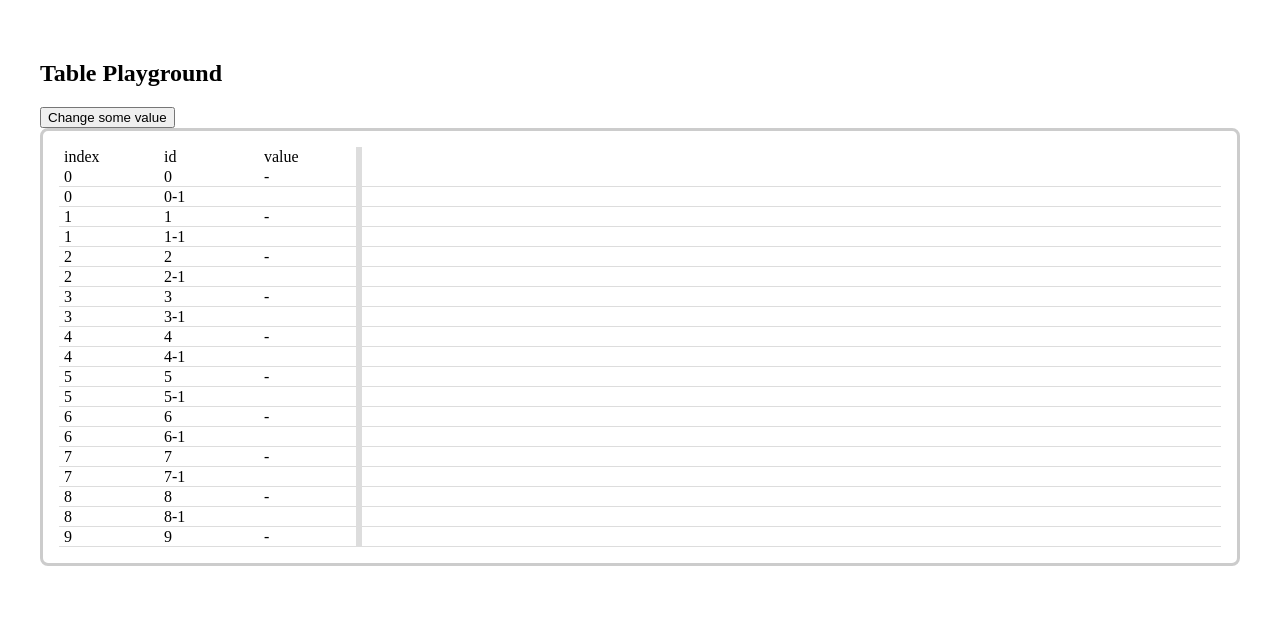
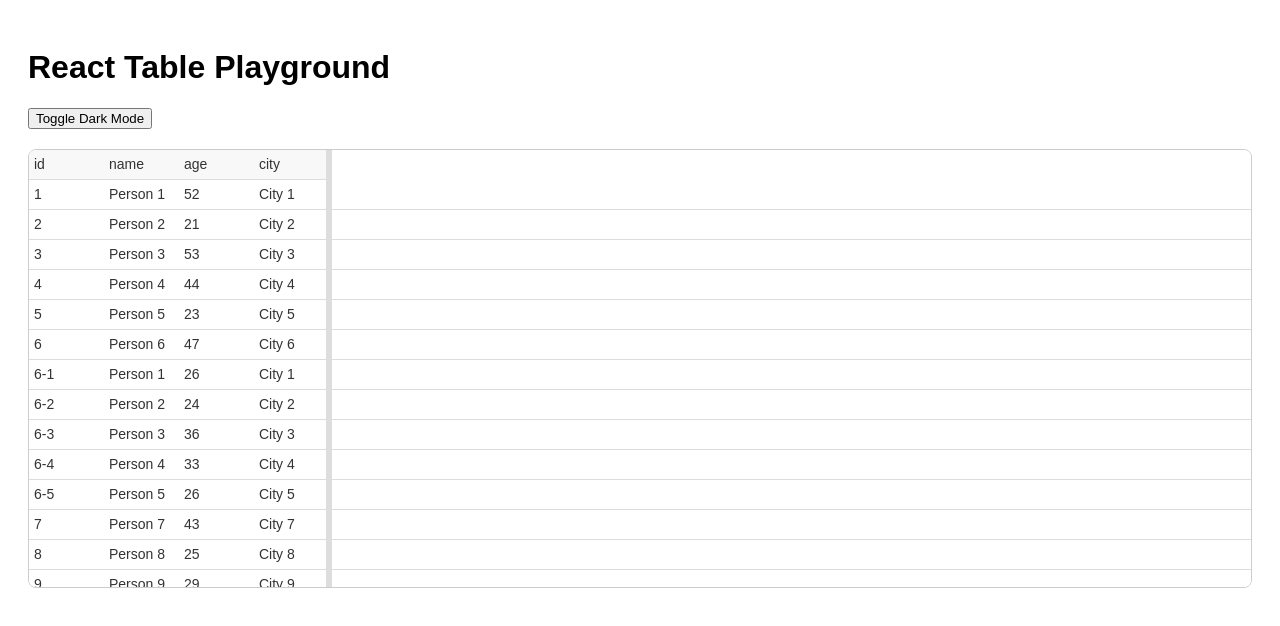
Before and after one commit to toni-erh/react-table-timeline, a React (Vite) app: page / in a window 1280 px wide. Shown: the top 626 px of the page. Built offline with nearby package versions, Linux system fonts and the light colour scheme.

Commit message:
added simple theming  - refactored components  - added css variable based theming  - added documentation

```diff
--- /dev/null
+++ b/src/Playground.css
@@ -0,0 +1,37 @@
+body {
+  font-family: sans-serif;
+  padding: 20px;
+}
+
+.playground-container {
+  height: 70vh;
+  display: flex;
+  flex-direction: column;
+}
+
+.playground-controls {
+  margin-bottom: 20px;
+}
+
+.table-wrapper {
+  flex-grow: 1;
+  border: 1px solid #ccc;
+  border-radius: 8px;
+  overflow: hidden;
+}
+
+/* Dark Theme */
+.dark-theme {
+  --table-bg: #2a2a2a;
+  --table-text-color: #f0f0f0;
+  --table-border-color: #444;
+  --table-header-bg: #333;
+  --table-row-hover-bg: #3c3c3c;
+  --table-skeleton-bg: #3f3f3f;
+  --table-resize-handle-color: #555;
+  --table-resize-handle-active-color: #888;
+}
+
+.dark-theme .table-wrapper {
+  border-color: #444;
+}
--- a/src/Playground.tsx
+++ b/src/Playground.tsx
@@ -1,43 +1,60 @@
-import { useState } from "react";
-import { Table } from "./Table";
+import { useState } from 'react';
+import { Table } from './Table';
+import './Playground.css';
+import type { TableRowBase } from './types/tableTypes';
 
-const testRowCount = 20000
+// Mock Data
+const columns = ['id', 'name', 'age', 'city'];
 
-const columns = ["index", "id", "value"];
-const data = new Array(testRowCount).fill(true);
-const rows = data.map((_, i) => ({ index: i, id: i.toString(), value: '-', children: [{ index: i, id: i.toString() + '-1' }] }))
+// This interface must be compatible with TableRowBase
+interface Person extends TableRowBase {
+  id: string;
+  index: number; // Required by the virtualization logic
+  name: string;
+  age: number;
+  city: string;
+}
+
+const generateData = (count: number, depth: number, parentId: string = ''): Person[] => {
+  const data: Person[] = [];
+  for (let i = 1; i <= count; i++) {
+    const id = parentId !== '' ? parentId + '-' + i.toString() : i.toString();
+    data.push({
+      id,
+      index: i - 1, // Add the index property
+      name: `Person ${i}`,
+      age: Math.floor(Math.random() * 40) + 20,
+      city: `City ${i % 10}`,
+      ...(depth > 0 && i > 1 && i % 5 === 1 ? { children: generateData(5, depth - 1, id) } : {}),
+    });
+  }
+  return data;
+};
+
+const rows = generateData(100, 1);
 
 export default function Playground() {
-  const [loadedRows, setLoadedRows] = useState(
-    rows.slice(0, 10)
-  );
-  // const rows = [
-  //   { index: 0, id: "0", children: [{ index: 0, id: "0-0" }, { index: 1, id: "0-1" }] },
-  //   { index: 1, id: "1", children: [] },
-  //   { index: 2, id: "2", children: [{ index: 0, id: "2-0" }, { index: 1, id: "2-1" }] },
-  //   { index: 3, id: "3", children: [{ index: 0, id: "3-0" }, { index: 1, id: "3-1" }, { index: 2, id: "3-2" }] },
-  //   { index: 4, id: "4", children: [{ index: 0, id: "4-0" }, { index: 1, id: "4-1", children: [{ index: 0, id: "4-1-0" }, { index: 1, id: "4-1-1" }] }, { index: 2, id: "4-2" }, { index: 3, id: "4-3" }, { index: 4, id: "4-4" }] },
-  //   { index: 5, id: "5", children: [{ index: 0, id: "5-0" }, { index: 1, id: "5-1" }, { index: 2, id: "5-2" }] },
-  // ]
-  // React.useEffect(() => console.log("rows", loadedRows), [loadedRows])
+  const [isDark, setIsDark] = useState(false);
+
+  const themeClass = isDark ? 'dark-theme' : '';
 
   return (
-    <div style={{ padding: 32 }}>
-      <h2>Table Playground</h2>
-      <button onClick={() => {
-        setLoadedRows((old) => {
-          old[4].value = 'something';
-          return structuredClone(old)
-        })
-      }}>Change some value</button>
-      <div style={{ padding: 16, border: "3px solid #ccc", borderRadius: 8, height: 400 }}>
-        <Table
-          columns={columns} rows={loadedRows} rowCount={rows.length} rowVirtualizationMargin={0}
-          onRowRangeChange={(requestedRows) => {
-            setLoadedRows(rows.slice(requestedRows.firstFirstLevelIndex, requestedRows.lastFirstLevelIndex + 1))
-          }}
+    <div className={`playground-container ${themeClass}`}>
+      <h1>React Table Playground</h1>
+      <div className="playground-controls">
+        <button onClick={() => setIsDark(!isDark)}>
+          Toggle Dark Mode
+        </button>
+      </div>
+      <div className="table-wrapper">
+        <Table<Person>
+          rows={rows}
+          rowCount={rows.length}
+          columns={columns}
+          lineHeight={30}
+          defaultExpansionDepth={1}
         />
       </div>
     </div>
   );
-}
+};
--- /dev/null
+++ b/src/Table.css
@@ -0,0 +1,74 @@
+:root {
+  --table-bg: #fff;
+  --table-border-color: #ddd;
+  --table-border-width: 1px;
+  --table-text-color: #333;
+  --table-header-bg: #f8f8f8;
+  --table-row-hover-bg: #f1f1f1;
+  --table-skeleton-bg: #e0e0e0;
+  --table-resize-handle-color: #ddd;
+  --table-resize-handle-active-color: #aaa;
+
+  --table-cell-padding: 0 5px;
+  --table-font-family: sans-serif;
+  --table-font-size: 14px;
+}
+
+.table-container {
+  position: relative;
+  height: 100%;
+  font-family: var(--table-font-family);
+  font-size: var(--table-font-size);
+  color: var(--table-text-color);
+  background-color: var(--table-bg);
+}
+
+.table-header {
+  display: flex;
+  align-items: center;
+  background-color: var(--table-header-bg);
+  border-bottom: var(--table-border-width) solid var(--table-border-color);
+  height: var(--table-line-height);
+  box-sizing: border-box;
+}
+
+.table-row {
+  display: flex;
+  align-items: center;
+  border-bottom: var(--table-border-width) solid var(--table-border-color);
+  height: var(--table-line-height);
+  box-sizing: border-box;
+}
+
+.table-row:hover {
+  background-color: var(--table-row-hover-bg);
+}
+
+.table-cell {
+  flex: 1;
+  padding: var(--table-cell-padding);
+}
+
+.skeleton-row {
+  padding: 3px;
+}
+
+.skeleton-row-inner {
+  background-color: var(--table-skeleton-bg);
+  border-radius: 5px;
+}
+
+.resize-handle {
+  position: absolute;
+  top: 0;
+  bottom: 0;
+  width: 6px;
+  cursor: col-resize;
+  background-color: var(--table-resize-handle-color);
+  user-select: none;
+  z-index: 10;
+}
+
+.resize-handle.is-resizing, .resize-handle:hover {
+  background-color: var(--table-resize-handle-active-color);
+}
--- a/src/Table.tsx
+++ b/src/Table.tsx
@@ -1,9 +1,11 @@
-import React from "react";
 import type { TableRowBase, TableProps } from "./types/tableTypes";
-import { isDataRow } from "./utils/virtualizationUtils";
 import { useColumnResize } from "./hooks/useColumnResize";
 import { useTreeExpansion } from "./hooks/useTreeExpansion";
 import { useVirtualization } from "./hooks/useVirtualization";
+import { TableHeader } from './components/TableHeader';
+import { TableBody } from './components/TableBody';
+import { ResizeHandle } from './components/ResizeHandle';
+import './Table.css';
 
 export const Table = <TableRow extends TableRowBase = TableRowBase>({
   columns,
@@ -12,7 +14,9 @@ export const Table = <TableRow extends TableRowBase = TableRowBase>({
   onRowRangeChange,
   lineHeight = 20,
   rowVirtualizationMargin = 5,
-  defaultExpansionDepth
+  defaultExpansionDepth,
+  className,
+  style
 }: TableProps<TableRow>) => {
   // Use table expansion hook for tree functionality
   const {
@@ -37,13 +41,14 @@ export const Table = <TableRow extends TableRowBase = TableRowBase>({
   // Use column resize hook
   const { leftWidth, isResizing, handleMouseDown } = useColumnResize(scrollContainerRef, 300);
 
+  const containerStyle = {
+    ...style,
+    '--table-line-height': `${lineHeight}px`,
+  };
+
   return (
-    <div style={{ height: '100%', position: 'relative' }}>
-      <div style={{ height: `${lineHeight}px`, width: leftWidth, display: 'flex', alignItems: 'center' }}>
-        {columns.map((col) => (
-          <div style={{ flex: 1, padding: '0 5px' }} key={col}>{col}</div>
-        ))}
-      </div>
+    <div className={`table-container ${className || ''}`} style={containerStyle}>
+      <TableHeader columns={columns} leftWidth={leftWidth} />
       <div ref={scrollContainerRef} style={{ overflowY: 'auto', height: `calc(100% - ${lineHeight}px)`, display: 'flex' }}>
         <div style={{
           height: `${(expandedRowCount - firstRenderedIndex) * lineHeight}px`,
@@ -51,23 +56,9 @@ export const Table = <TableRow extends TableRowBase = TableRowBase>({
           width: leftWidth,
           minWidth: 50,
           maxWidth: 800,
-          backgroundImage: `repeating-linear-gradient(to bottom, transparent, transparent ${(lineHeight - 1)}px, #ddd ${(lineHeight - 1)}px, #ddd ${lineHeight}px)`
+          backgroundImage: `repeating-linear-gradient(to bottom, transparent, transparent calc(var(--table-line-height) - var(--table-border-width)), var(--table-border-color) var(--table-border-width), var(--table-border-color) var(--table-line-height))`
         }}>
-          {preparedRows.map((row, index) =>
-            isDataRow(row) ? (
-              <div key={row.id} style={{ height: `${lineHeight}px`, display: 'flex', alignItems: 'center' }}>
-                {columns.map((col) => (
-                  <div key={col} style={{ flex: 1, padding: '0 5px' }}>
-                    {col in row ? (row[col as keyof typeof row] as React.ReactNode) : null}
-                  </div>
-                ))}
-              </div>
-            ) : (
-              <div key={`sceleton_${index}`} style={{ padding: '3px' }}>
-                <div style={{ height: `${lineHeight - 6}px`, backgroundColor: 'lightgrey', borderRadius: 5 }} />
-              </div>
-            )
-          )}
+          <TableBody preparedRows={preparedRows} columns={columns} lineHeight={lineHeight} />
         </div>
         <div
           style={{
@@ -76,25 +67,15 @@ export const Table = <TableRow extends TableRowBase = TableRowBase>({
             width: `calc(100% - ${leftWidth}px)`,
             overflowX: 'auto',
             scrollbarWidth: 'none',
-            backgroundImage: `repeating-linear-gradient(to bottom, transparent, transparent ${(lineHeight - 1)}px, #ddd ${(lineHeight - 1)}px, #ddd ${lineHeight}px)`
+            backgroundImage: `repeating-linear-gradient(to bottom, transparent, transparent calc(var(--table-line-height) - var(--table-border-width)), var(--table-border-color) var(--table-border-width), var(--table-border-color) var(--table-line-height))`
           }}
         >
         </div>
       </div>
-      <div
-        style={{
-          width: 6,
-          cursor: 'col-resize',
-          background: isResizing ? '#aaa' : '#ddd',
-          zIndex: 10,
-          position: 'absolute',
-          left: leftWidth - 3,
-          top: 0,
-          bottom: 0,
-          height: '100%',
-          userSelect: 'none',
-        }}
-        onMouseDown={handleMouseDown}
+      <ResizeHandle
+        isResizing={isResizing}
+        leftWidth={leftWidth}
+        handleMouseDown={handleMouseDown}
       />
     </div>
   );
--- /dev/null
+++ b/src/components/ResizeHandle.tsx
@@ -0,0 +1,19 @@
+import React from 'react';
+
+interface ResizeHandleProps {
+  isResizing: boolean;
+  leftWidth: number;
+  handleMouseDown: (e: React.MouseEvent<HTMLDivElement>) => void;
+}
+
+export const ResizeHandle: React.FC<ResizeHandleProps> = ({ isResizing, leftWidth, handleMouseDown }) => {
+  const className = `resize-handle ${isResizing ? 'is-resizing' : ''}`;
+
+  return (
+    <div
+      className={className}
+      style={{ left: leftWidth - 3, height: '100%' }}
+      onMouseDown={handleMouseDown}
+    />
+  );
+};
--- /dev/null
+++ b/src/components/SkeletonRow.tsx
@@ -0,0 +1,13 @@
+import React from 'react';
+
+interface SkeletonRowProps {
+  lineHeight: number;
+}
+
+export const SkeletonRow: React.FC<SkeletonRowProps> = ({ lineHeight }) => {
+  return (
+    <div className="skeleton-row">
+      <div className="skeleton-row-inner" style={{ height: `${lineHeight - 6}px` }} />
+    </div>
+  );
+};
--- /dev/null
+++ b/src/components/TableBody.tsx
@@ -0,0 +1,25 @@
+
+import { TableRow } from './TableRow';
+import { SkeletonRow } from './SkeletonRow';
+import { isDataRow } from '../utils/virtualizationUtils';
+import type { PreparedRow, TableRowBase } from '../types/tableTypes';
+
+interface TableBodyProps<T extends TableRowBase> {
+  preparedRows: PreparedRow<T>[];
+  columns: string[];
+  lineHeight: number;
+}
+
+export const TableBody = <T extends TableRowBase>({ preparedRows, columns, lineHeight }: TableBodyProps<T>) => {
+  return (
+    <>
+      {preparedRows.map((row, index) =>
+        isDataRow(row) ? (
+          <TableRow key={row.id} row={row} columns={columns} />
+        ) : (
+          <SkeletonRow key={`skeleton_${index}`} lineHeight={lineHeight} />
+        )
+      )}
+    </>
+  );
+};
--- /dev/null
+++ b/src/components/TableCell.tsx
@@ -0,0 +1,13 @@
+import React from 'react';
+
+interface TableCellProps {
+  children: React.ReactNode;
+}
+
+export const TableCell: React.FC<TableCellProps> = ({ children }) => {
+  return (
+    <div className="table-cell">
+      {children}
+    </div>
+  );
+};
--- /dev/null
+++ b/src/components/TableHeader.tsx
@@ -0,0 +1,18 @@
+import React from 'react';
+
+interface TableHeaderProps {
+  columns: string[];
+  leftWidth: number;
+}
+
+export const TableHeader: React.FC<TableHeaderProps> = ({ columns, leftWidth }) => {
+  return (
+    <div className="table-header" style={{ width: leftWidth }}>
+      {columns.map((col) => (
+        <div style={{ flex: 1, padding: '0 5px' }} key={col}>
+          {col}
+        </div>
+      ))}
+    </div>
+  );
+};
--- /dev/null
+++ b/src/components/TableRow.tsx
@@ -0,0 +1,20 @@
+import React from 'react';
+import type { TableRowBase } from '../types/tableTypes';
+import { TableCell } from './TableCell';
+
+interface TableRowProps<T extends TableRowBase> {
+  row: T;
+  columns: string[];
+}
+
+export const TableRow = <T extends TableRowBase>({ row, columns }: TableRowProps<T>) => {
+  return (
+    <div className="table-row">
+      {columns.map((col) => (
+        <TableCell key={col}>
+          {col in row ? (row[col as keyof typeof row] as React.ReactNode) : null}
+        </TableCell>
+      ))}
+    </div>
+  );
+};
--- a/src/types/tableTypes.ts
+++ b/src/types/tableTypes.ts
@@ -7,6 +7,8 @@ export type TableRowBase = {
 export type TableSceletonRow = {
   __sceleton_row: true;
 }
+
+export type PreparedRow<TableRow extends TableRowBase> = TableRow | TableSceletonRow;
 
 export type RowExpansions = {
   [rowId: number]: RowExpansions;
@@ -24,7 +26,7 @@ export type RequestedRows = {
   rowExpansions: RowExpansions;
 }
 
-export interface TableProps<TableRow extends TableRowBase> {
+export interface TableProps<TableRow extends TableRowBase> extends React.HTMLAttributes<HTMLDivElement> {
   columns: string[];
   rows: Array<TableRow>;
   rowCount: number;
```
Also changed, not shown: 1 other file (tests, documents, lock files or other folders).
